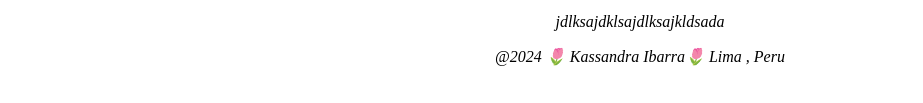
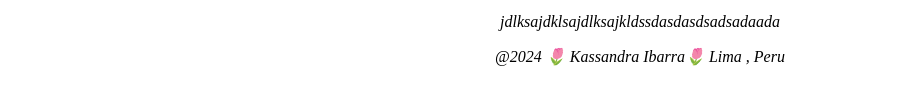
Before and after one commit to Kassibarra/wdd130, a plain HTML site: page INDEX.HTML in a window 1280 px wide. Shown: the part 522-625 px from the top of the page, without its empty margins (0-923 px from the left). Drawn offline with Linux system fonts and the light colour scheme.

Commit message:
Add a Paragrah

```diff
--- a/INDEX.HTML
+++ b/INDEX.HTML
@@ -29,7 +29,7 @@
         with all of you in this great course <br>I know we all are going to learn a lot, I am 25 years old ,
          I like to learn <br> new editing, photography and programming skills
         I am very <br> happy to be able to take this course and I hope to <br> learn and practice <br> everything we are taught hollaaaa.</p>
-        <p>jdlksajdklsajdlksajkldsada</p>
+        <p>jdlksajdklsajdlksajkldssdasdasdsadsadaada</p>
 
     </center>
     </main>
```
